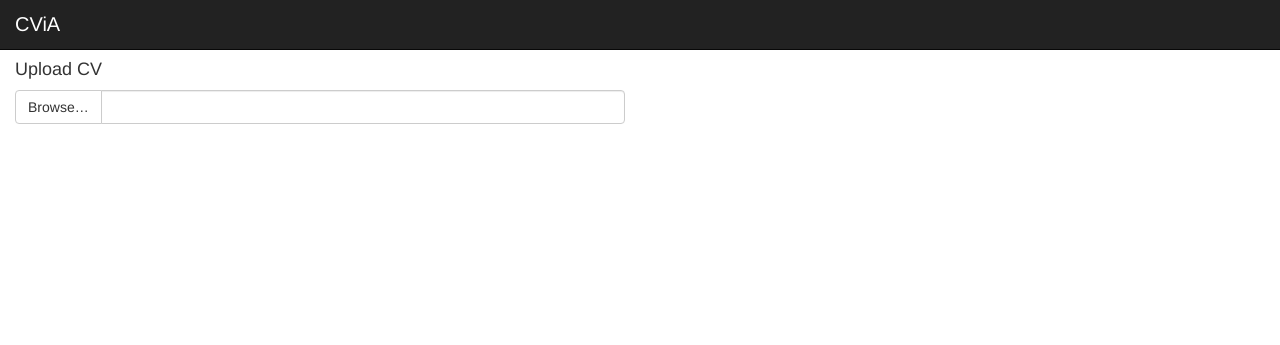
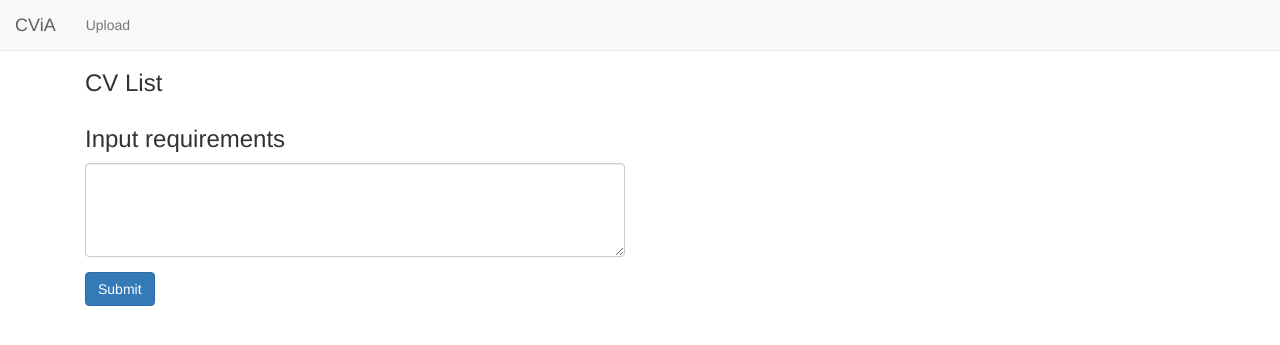
Before and after one commit to yjlo123/CViA, a Flask app: page / in a window 1280 px wide. Shown: the top 345 px of the page. Run offline with Flask 2, Linux system fonts and the light colour scheme; some libraries are stand-ins or nearby versions.

Commit message:
Upload and index template

```diff
--- a/main.py
+++ b/main.py
@@ -5,7 +5,11 @@ app = Flask(__name__)
 
 @app.route("/", methods=['GET'])
 def index():
-    return render_template('base.html')
+    return render_template('index.html')
+
+@app.route("/upload", methods=['GET'])
+def upload():
+    return render_template('upload.html')
 
 if __name__ == "__main__":
     app.run(host='0.0.0.0', port=8888)
--- a/static/css/main.css
+++ b/static/css/main.css
@@ -1,11 +1,13 @@
-.brand {
-  color: white;
-  font-size: 20px;
-  padding-top: 10px;
+.content {
+  padding-top: 50px;
 }
 
-.content {
-  padding-top: 50px;
+.form-upload {
+  margin-top: 10px;
+}
+
+.input-group {
+  margin-bottom: 10px;
 }
 
 .btn-file {
@@ -27,6 +29,7 @@
   cursor: inherit;
   display: block;
 }
+
 input[readonly] {
   background-color: white !important;
   cursor: text !important;
--- a/templates/base.html
+++ b/templates/base.html
@@ -11,25 +11,25 @@
   </head>
 
   <body>
-        <nav class="navbar navbar-inverse navbar-fixed-top">
+    {%- block topbar -%}
+    <nav class="navbar navbar-default navbar-fixed-top">
       <div class="container-fluid">
-                <div class="navbar-header brand">
-                    CViA
+        <div class="navbar-header">
+          <a class="navbar-brand" href="/">CViA</a>
+        </div>
+
+        <div class="collapse navbar-collapse" id="bs-example-navbar-collapse-1">
+          <ul class="nav navbar-nav">
+            <li><a href="/upload">Upload</a></li>
+          </ul>
         </div>
       </div>
     </nav>
+    {%- endblock -%}
 
+    <div class="container">
       <div class="content">
-            <div class="col-lg-6 col-sm-6 col-12">
-                <h4>Upload CV</h4>
-                <div class="input-group">
-                    <span class="input-group-btn">
-                        <span class="btn btn-default btn-file">
-                            Browse&hellip; <input type="file" name="cvFile">
-                        </span>
-                    </span>
-                    <input type="text" class="form-control" readonly>
-                </div>
+        {% block content %}{% endblock %}
       </div>
     </div>
   </body>
--- /dev/null
+++ b/templates/index.html
@@ -0,0 +1,23 @@
+{% extends "base.html" %}
+
+{% block content %}
+  <div>
+    <div class="cv-list col-lg-12">
+      <h3>
+        CV List
+      </h3>
+    </div>
+
+    <div class="col-lg-6 requirements">
+      <h3>
+        Input requirements
+      </h3>
+      <form>
+        <div class="form-group">
+          <textarea class="form-control" rows="4" id="requirements" required></textarea>
+        </div>
+        <button type="submit" class="btn btn-primary">Submit</button>
+      </form>
+    </div>
+  </div>
+{% endblock %}
```
Also changed, not shown: templates/upload.html (added, +20 -0 lines). Lines whose indentation alone changed are shown as unchanged.
